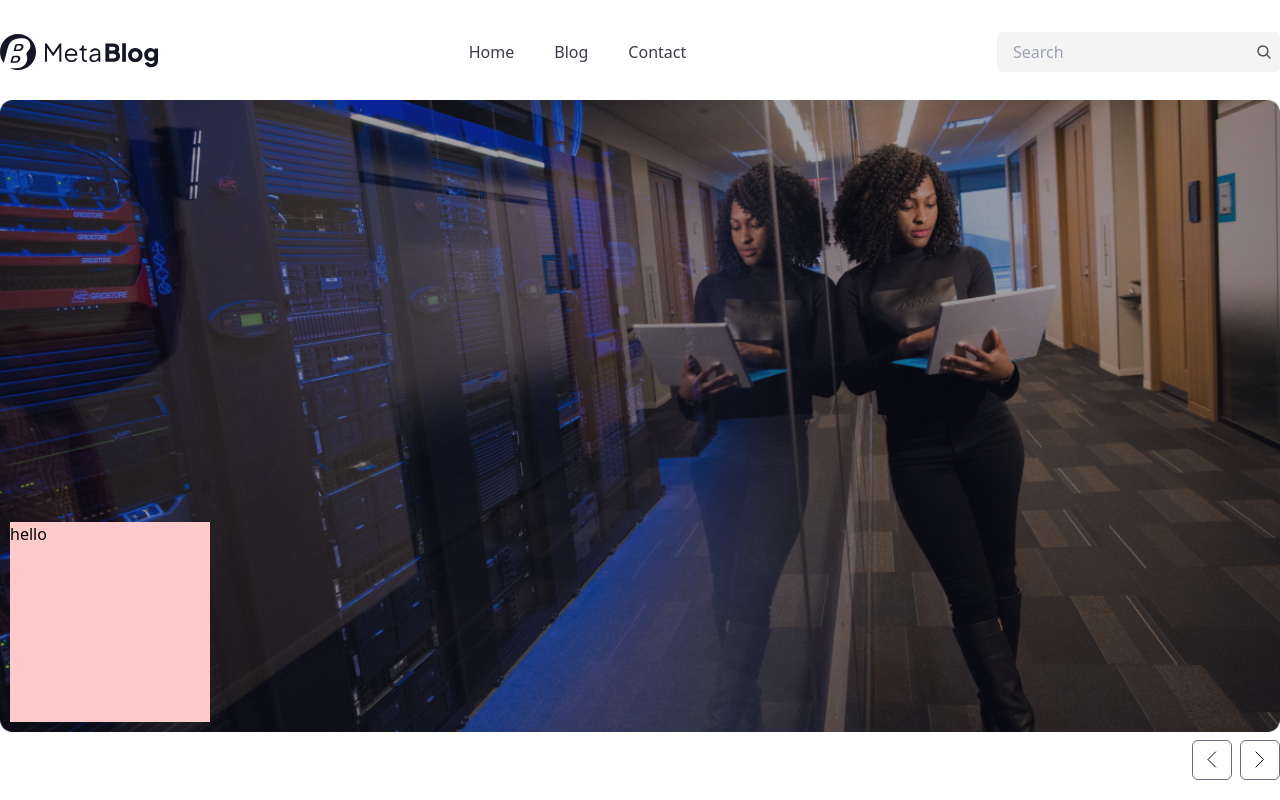
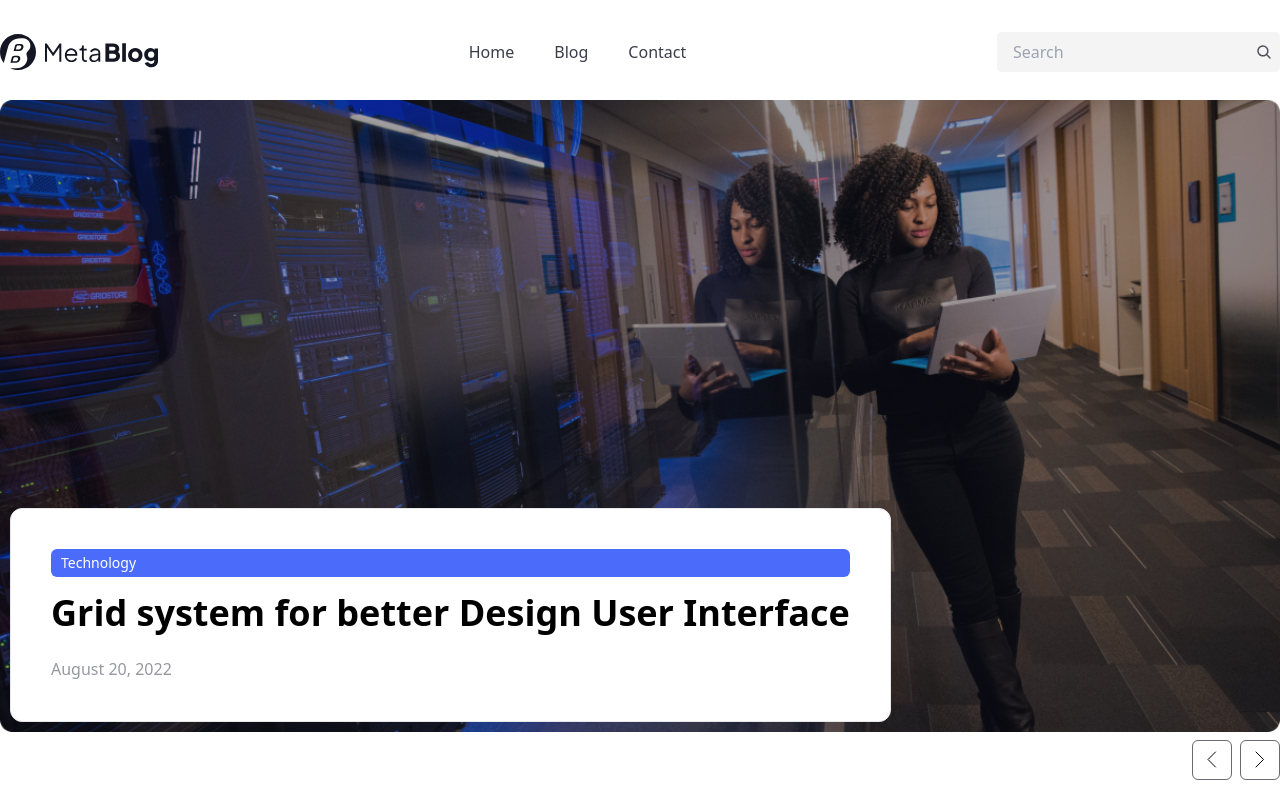
Before and after one commit to Jwz-jwz/blogwebapp, a Next.js app: page / in a window 1280 px wide. Built offline with nearby package versions, Linux system fonts and the light colour scheme.

Commit message:
hero navbar nemev

```diff
--- a/src/components/svg/Hero.jsx
+++ b/src/components/svg/Hero.jsx
@@ -8,8 +8,18 @@ export const Hero = () => {
         <div className="relative">
           <img className="container" src="./mainpic.png" alt="" />
 
-          <div className="w-[200px] h-[200px] bg-red-200 absolute left-[10px] bottom-[10px]">
-            hello
+          <div className="flex flex-col gap-[24px] absolute left-[10px] bottom-[10px] bg-[var(--textwhite)] p-[40px] rounded-[12px] border-[1px] border-[var(--bordercolor)]">
+            <div className="flex flex-col gap-[16px]">
+              <p className="py-[4px] px-[10px] rounded-[6px] bg-[#4B6BFB] text-[14px] leading-[20px] font-[500] text-[var(--textwhite)]">
+                Technology
+              </p>
+              <p className="text-[36px] leading-[40px] font-[600]">
+                Grid system for better Design User Interface
+              </p>
+            </div>
+            <p className="text-[16px] leading-[24px] font-[400] text-[var(--textgrey)]">
+              August 20, 2022
+            </p>
           </div>
         </div>
         <div className="flex justify-end gap-[8px] ">
--- a/src/styles/globals.css
+++ b/src/styles/globals.css
@@ -4,4 +4,7 @@
 
 :root {
   --smalltext: #3b3c4a;
+  --textwhite: #ffffff;
+  --bordercolor: #e8e8ea;
+  --textgrey: #97989f;
 }
```
